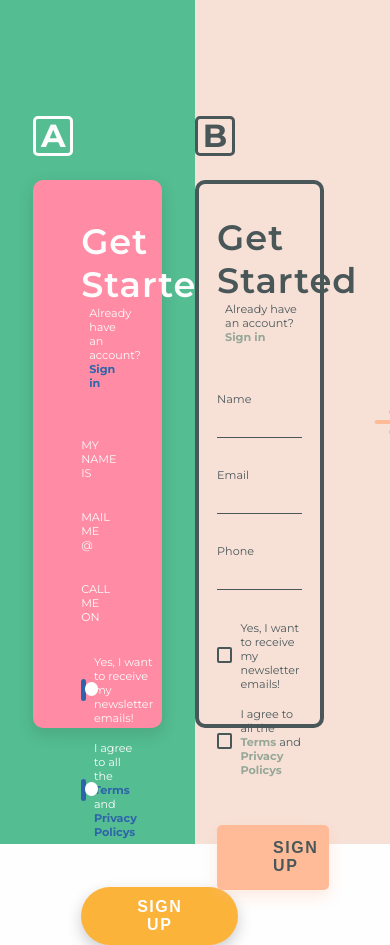
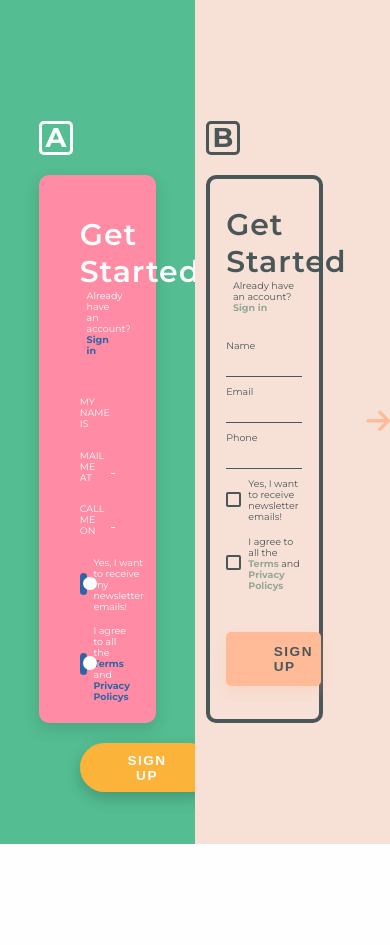
Before and after one commit to hansentim/examen-ui, a React (Create React App) app: page /form in a window 390 px wide. Shown: the top 945 px of the page. After the commit the page ends 844 px from the top, so only its background shows below. Built offline with nearby package versions, Linux system fonts and the light colour scheme.

Commit message:
working on responsive

```diff
--- a/src/components/GlobalStyles.js
+++ b/src/components/GlobalStyles.js
@@ -6,6 +6,16 @@ const GlobalStyles = createGlobalStyle`
         margin: 0;
         padding:0;
         box-sizing: border-box;
+    }
+
+    html{
+        @media (max-width: 1280px){
+        font-size: 85%;
+        }
+        @media (min-width: 1920px){
+        font-size: 120%;
+    }
+
     }
    body{
         background: #FEFEFE;
--- a/src/pages/Form.js
+++ b/src/pages/Form.js
@@ -14,6 +14,7 @@ const Form = () => {
             <div className="letterBox">A</div>
             <FormCardA>
               <StyledFormA>
+                <div className="formContainerA">
                   <h1>Get Started</h1>
                   <p className="signIn">
                     Already have an account? <span>Sign in</span>
@@ -23,7 +24,7 @@ const Form = () => {
                     <input id="text" type="text" />
                   </div>
                   <div className="label">
-                  <label>MAIL ME @</label>
+                    <label>MAIL ME AT</label>
                     <input id="text" type="email" />
                   </div>
                   <div className="label">
@@ -53,6 +54,7 @@ const Form = () => {
                   <div className="ctBox">
                     <button className="buttonA">SIGN UP</button>
                   </div>
+                </div>
               </StyledFormA>
             </FormCardA>
           </div>
@@ -62,7 +64,7 @@ const Form = () => {
             <div className="letterBox">B</div>
             <FormCardB>
               <StyledFormB>
-                <div className="formContainer">
+                <div className="formContainerB">
                   <h1>Get Started</h1>
                   <p className="signIn">
                     Already have an account? <span>Sign in</span>
@@ -86,7 +88,7 @@ const Form = () => {
                       <input type="checkbox" name="checkbox" />
                       {/* Yes, I want to receive my newsletter emails! */}
                     </label>
-                    <p>Yes, I want to receive my newsletter emails!</p>
+                    <p>Yes, I want to receive newsletter emails!</p>
                   </div>
 
                   <div className="switchBox">
@@ -190,6 +192,17 @@ const FormCardA = styled.div`
   margin: 0 2rem;
   border-radius: 10px;
   box-shadow: 0px 6px 15px 2px rgba(0, 0, 0, 0.1);
+  .formContainerA {
+    display: flex;
+    flex-direction: column;
+    margin: 2rem auto;
+    @media (min-width: 1920px) {
+      width: 80%;
+    }
+  }
+  @media (max-width: 1280px) {
+    width: 30vw;
+  }
 `;
 
 const StyledFormA = styled.form`
@@ -201,6 +214,12 @@ const StyledFormA = styled.form`
     letter-spacing: 1px;
     font-weight: 600;
     padding-top: 2.5rem;
+    @media (max-width: 1280px) {
+      padding-top: 1rem;
+    }
+    @media (min-width: 1920px) {
+      padding-top: 4rem;
+    }
   }
   .signIn {
     padding-bottom: 3rem;
@@ -230,12 +249,16 @@ const StyledFormA = styled.form`
     font-size: 0.7rem;
     display: flex;
     padding-bottom: 1.9rem;
-    margin-right: 0.2rem;
-    /* justify-content: center; */
     align-items: center;
+    @media (max-width: 1280px) {
+      padding-bottom: 1.5rem;
+    }
+    @media (min-width: 1920px) {
+      padding-bottom: 3rem;
+    }
   }
   label {
-    padding-right: 0.3rem;
+    padding-right: 0.5rem;
   }
   .switch {
     font-size: 17px;
@@ -306,6 +329,9 @@ const StyledFormA = styled.form`
     transition: all 0.3s ease 0s;
     cursor: pointer;
     outline: none;
+    @media (min-width: 1920px) {
+      margin-top: 2rem;
+    }
   }
   .buttonA:hover {
     background-color: #fc9919;
@@ -325,19 +351,22 @@ const FormCardB = styled.div`
   height: 65vh;
   margin: 0 2rem;
   border-radius: 10px;
+  @media (max-width: 1280px) {
+    width: 30vw;
+  }
 `;
 
 const StyledFormB = styled.form`
   color: #4a5759;
   width: 100%;
-  .formContainer {
+  .formContainerB {
     display: flex;
     flex-direction: column;
     width: 70%;
-    /* justifyContent: 'left', */
-    /* alignItems: 'left', */
-
     margin: 2rem auto;
+    @media (min-width: 1920px) {
+      width: 60%;
+    }
   }
   h1 {
     color: #4a5759;
@@ -345,20 +374,25 @@ const StyledFormB = styled.form`
     font-size: 2.2rem;
     letter-spacing: 1px;
     font-weight: 600;
+    @media (min-width: 1920px) {
+      padding-top: 4rem;
+    }
   }
   .signIn {
     padding-bottom: 3rem;
     text-align: left;
     font-size: 0.7rem;
+    @media (max-width: 1280px) {
+      padding-bottom: 2rem;
+    }
   }
   #text {
     background: none;
     border: none;
     border-bottom: 1.5px solid #4a5759;
     outline: none;
-    /* padding-right: 1rem; */
     width: 100%;
-    color: #b0c4b1;
+    color: #4a5759;
   }
   .ctBox {
     /*  display: flex;
@@ -418,10 +452,16 @@ const StyledFormB = styled.form`
     display: flex;
     flex-direction: column;
     padding-bottom: 1.9rem;
+    @media (max-width: 1280px) {
+      padding-bottom: 0.7rem;
+    }
     label {
       padding-right: 0.3rem;
       padding-bottom: 1rem;
       color: #4a5759;
+      @media (max-width: 1280px) {
+        padding-bottom: 0.7rem;
+      }
     }
 
     /* margin-right: 0.2rem; */
@@ -454,6 +494,9 @@ const StyledFormB = styled.form`
     transition: all 0.3s ease 0s;
     cursor: pointer;
     outline: none;
+    @media (min-width: 1920px) {
+      margin-top: 1.5rem;
+    }
   }
   .buttonA:hover {
     background-color: #eca17c;
```
Lines whose indentation alone changed are shown as unchanged.
